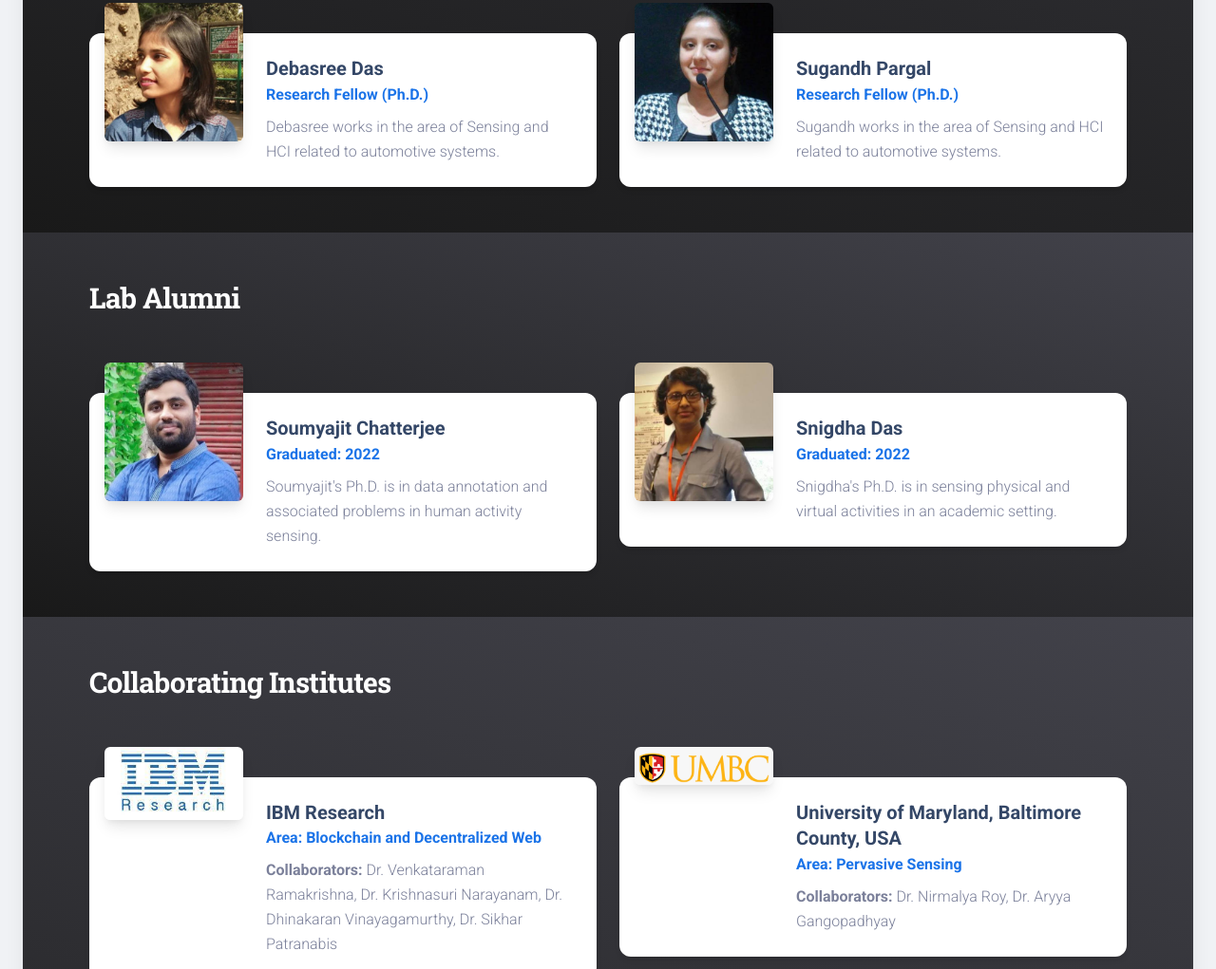
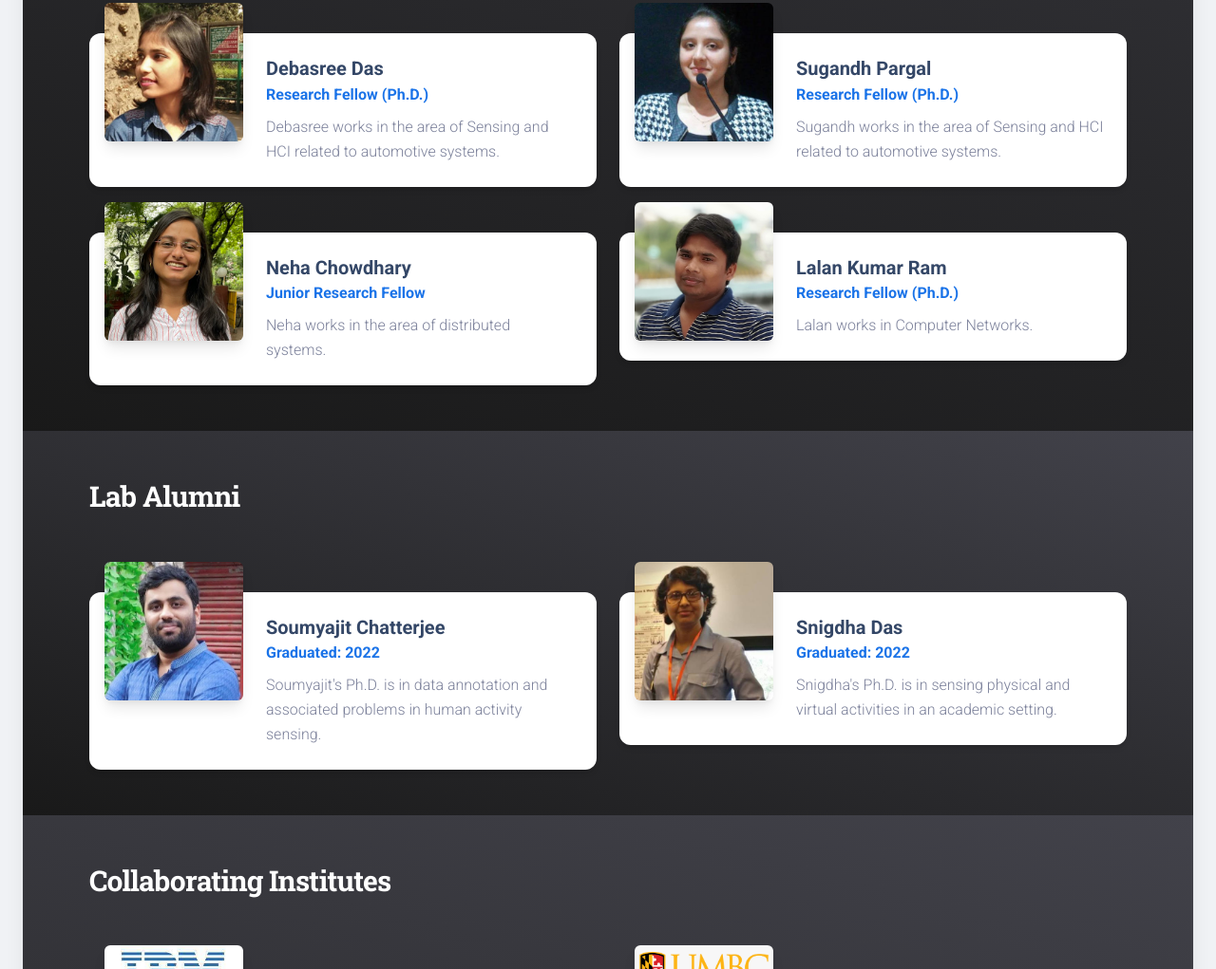
Before and after one commit to ghoshbishakh/unsl, a website: page index.html in a window 1280 px wide. Shown: the part 2263-3284 px from the top of the page at 95% size. Drawn offline with Linux system fonts and the light colour scheme; some packages are replaced by stand-ins of ours.

Commit message:
from Sandip

```diff
--- a/index.html
+++ b/index.html
@@ -401,6 +401,48 @@
             </div>
           </div>
         </div>
+        <div class="row mt-4">
+          <div class="col-lg-6 col-12">
+            <div class="card card-profile mt-4 z-index-2">
+              <div class="row">
+                <div class="col-lg-4 col-md-6 col-12 mt-n5">
+                  <a href="javascript:;">
+                    <div class="p-3 pe-md-0">
+                      <img class="w-100 border-radius-md shadow-lg" src="assets/img/member/neha.jpeg" alt="image">
+                    </div>
+                  </a>
+                </div>
+                <div class="col-lg-8 col-md-6 col-12 my-auto">
+                  <div class="card-body ps-lg-0">
+                    <h5 class="mb-0">Neha Chowdhary</h5>
+                    <h6 class="text-info">Junior Research Fellow</h6>
+                    <p class="mb-0">Neha works in the area of distributed systems.</p>
+                  </div>
+                </div>
+              </div>
+            </div>
+          </div>
+          <div class="col-lg-6 col-12">
+            <div class="card card-profile mt-lg-4 mt-5 z-index-2">
+              <div class="row">
+                <div class="col-lg-4 col-md-6 col-12 mt-n5">
+                  <a href="javascript:;">
+                    <div class="p-3 pe-md-0">
+                      <img class="w-100 border-radius-md shadow-lg" src="assets/img/member/lalan.jpeg" alt="image">
+                    </div>
+                  </a>
+                </div>
+                <div class="col-lg-8 col-md-6 col-12 my-auto">
+                  <div class="card-body ps-lg-0">
+                    <h5 class="mb-0">Lalan Kumar Ram</h5>
+                    <h6 class="text-info">Research Fellow (Ph.D.)</h6>
+                    <p class="mb-0">Lalan works in Computer Networks.</p>
+                  </div>
+                </div>
+              </div>
+            </div>
+          </div>
+        </div>
       </div>
     </section>
         <!-- -------- Group Alumni -------- -->
@@ -454,28 +496,6 @@
             </div>
           </div>
         </div>
-        <!--<div class="row mt-4">
-          <div class="col-lg-6 col-12">
-            <div class="card card-profile mt-4 z-index-2">
-              <div class="row">
-                <div class="col-lg-4 col-md-6 col-12 mt-n5">
-                  <a href="javascript:;">
-                    <div class="p-3 pe-md-0">
-                      <img class="w-100 border-radius-md shadow-lg" src="assets/img/member/bishakh.jpeg" alt="image">
-                    </div>
-                  </a>
-                </div>
-                <div class="col-lg-8 col-md-6 col-12 my-auto">
-                  <div class="card-body ps-lg-0">
-                    <h5 class="mb-0">Bishakh Chandra Ghosh</h5>
-                    <h6 class="text-info">Graduated: 2022</h6>
-                    <p class="mb-0">Bishakh worked on Decentralized Web and Blockchain for his Ph.D.</p>
-                  </div>
-                </div>
-              </div>
-            </div>
-          </div>
-         </div>-->
           <!--<div class="col-lg-6 col-12">
             <div class="card card-profile mt-lg-4 mt-5 z-index-2">
               <div class="row">
```
Also changed, not shown: assets/img/member/lalan.jpeg (added), assets/img/member/neha.jpeg (added), 1 other file.
